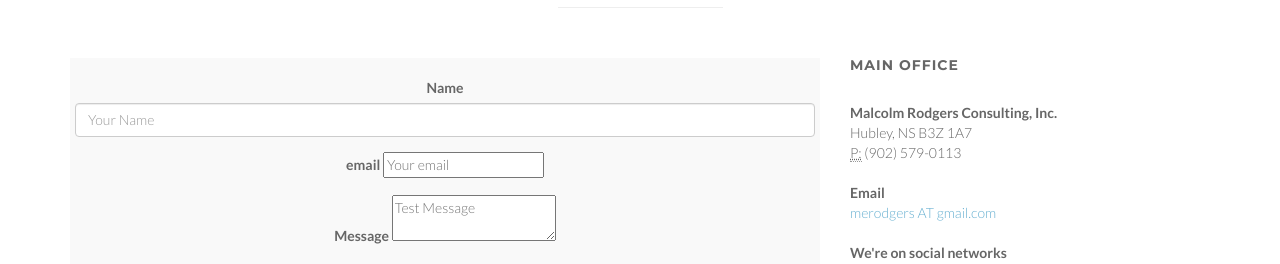
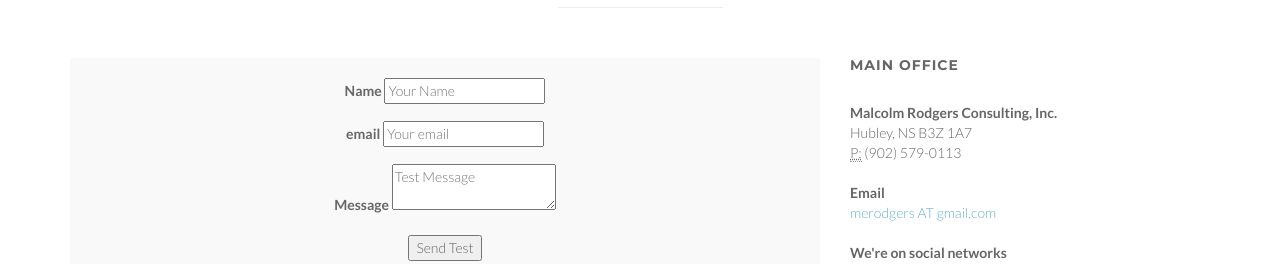
Before and after one commit to MalcolmHfx/mrconsulting, a plain HTML site: page index.html in a window 1280 px wide. Shown: the part 2398-2662 px from the top of the page. Drawn offline with Linux system fonts and the light colour scheme.

Commit message:
Update index.html

```diff
--- a/index.html
+++ b/index.html
@@ -259,7 +259,7 @@
             <div class="form-group">
                 <label for="name">
                             Name</label>
-                <input type="text" name="name" class="form-control" id="name" placeholder="Your Name" data-rule="minlen:4" data-msg="Please enter at least 4 chars" />
+                <input type="text" name="name" id="name" placeholder="Your Name"  />
               </div>
             <div class="form-group">
                 <label for="email">
```
